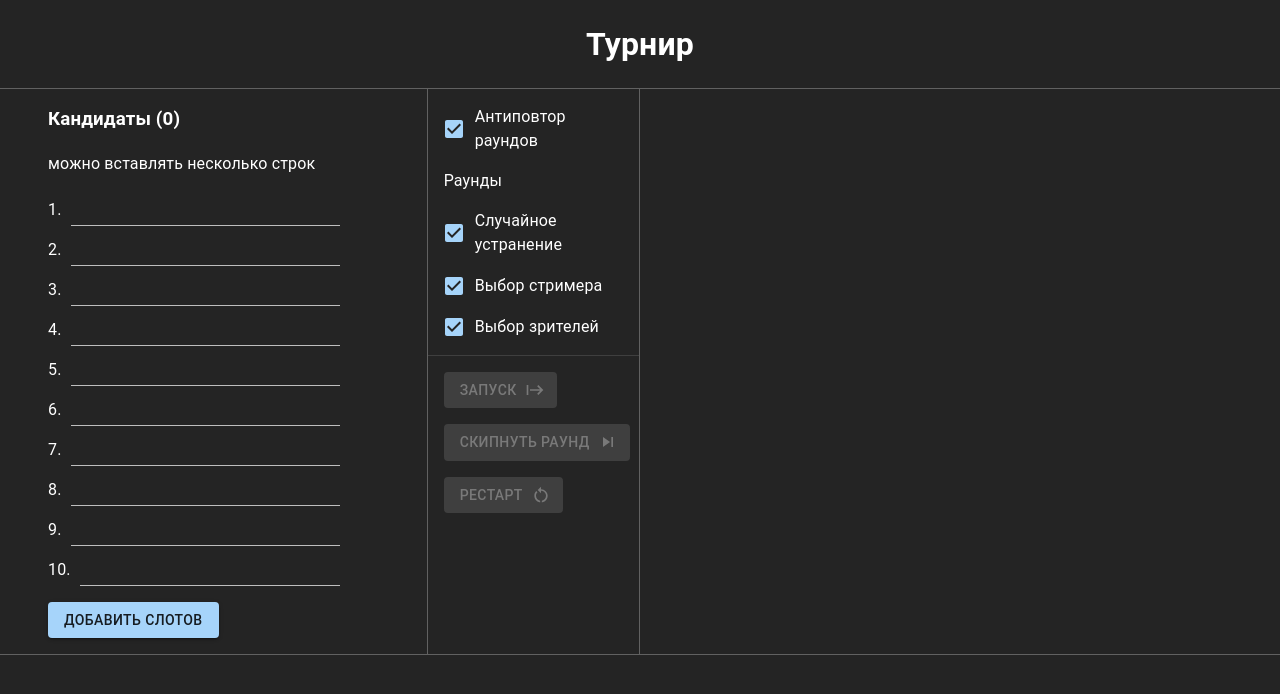
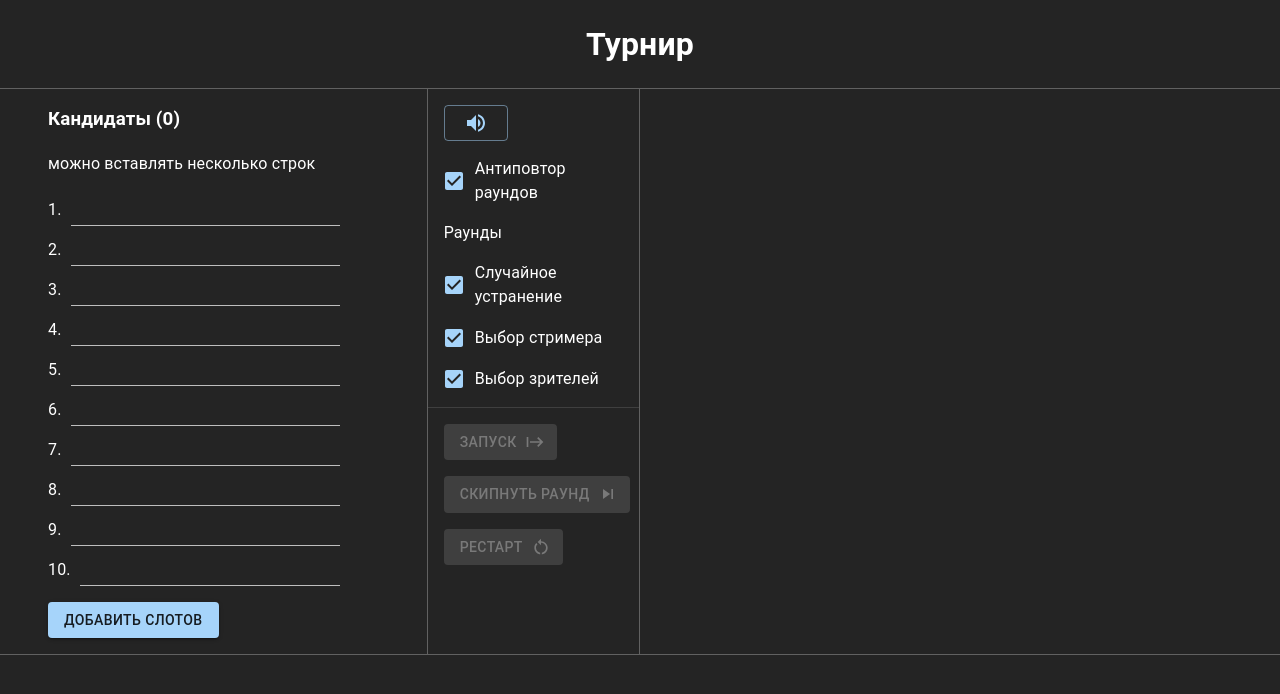
Before and after one commit to maximvl/turnir, a React (Create React App) app: page /#/ in a window 1280 px wide. Shown: the top 694 px of the page. Built offline with nearby package versions, Linux system fonts and the light colour scheme.

Commit message:
Add mute button

```diff
--- a/src/contexts/MusicContext.tsx
+++ b/src/contexts/MusicContext.tsx
@@ -4,11 +4,15 @@ import { MusicType, MusicTypeIds } from "../types";
 export type MusicContextType = {
   musicPlaying?: MusicType;
   setMusicPlaying: (music?: MusicType) => void;
+  isMuted: boolean;
+  setIsMuted: (isMuted: boolean) => void;
 };
 
 export const MusicContext = createContext<MusicContextType>({
   musicPlaying: undefined,
   setMusicPlaying: (_1?: MusicType) => {},
+  isMuted: false,
+  setIsMuted: (_1: boolean) => {},
 });
 
 export default function MusicContextProvider({
@@ -19,6 +23,8 @@ export default function MusicContextProvider({
   const [musicPlaying, setMusicPlaying] = useState<MusicType | undefined>(
     undefined,
   );
+
+  const [isMuted, setIsMuted] = useState(false);
 
   const wheelMusic = document.getElementById(
     MusicTypeIds[MusicType.Wheel],
@@ -60,9 +66,24 @@ export default function MusicContextProvider({
     }
   };
 
+  const setMuted = (muted: boolean) => {
+    setIsMuted(muted);
+    if (musicPlaying) {
+      const currentMusic = musicMap[musicPlaying];
+      if (currentMusic) {
+        currentMusic.muted = muted;
+      }
+    }
+  };
+
   return (
     <MusicContext.Provider
-      value={{ musicPlaying, setMusicPlaying: startMusic }}
+      value={{
+        musicPlaying,
+        setMusicPlaying: startMusic,
+        isMuted,
+        setIsMuted: setMuted,
+      }}
     >
       {children}
     </MusicContext.Provider>
--- a/src/router/TournirPage.tsx
+++ b/src/router/TournirPage.tsx
@@ -25,7 +25,7 @@ import RoundTitle from "../components/RoundTitle";
 import RoundContent from "../components/RoundContent";
 import { QueryClient, QueryClientProvider } from "react-query";
 import StartIcon from "@mui/icons-material/Start";
-import { RestartAlt, SkipNext } from "@mui/icons-material";
+import { RestartAlt, SkipNext, VolumeOff, VolumeUp } from "@mui/icons-material";
 import fireworks from "../images/fireworks.gif";
 import { MusicContext } from "../contexts/MusicContext";
 
@@ -63,7 +63,7 @@ function TournirApp() {
     );
   }, []);
 
-  const { setMusicPlaying } = useContext(MusicContext);
+  const { setMusicPlaying, isMuted, setIsMuted } = useContext(MusicContext);
 
   const nonEmptyItems = items.filter((item) => !isEmpty(item.title));
   const activeItems = nonEmptyItems.filter(
@@ -231,6 +231,11 @@ function TournirApp() {
         >
           <Grid container rowGap={2} alignItems="baseline" columns={1}>
             <Grid item xs={1} paddingLeft={2}>
+              <Button variant="outlined" onClick={() => setIsMuted(!isMuted)}>
+                {isMuted ? <VolumeOff /> : <VolumeUp />}
+              </Button>
+            </Grid>
+            <Grid item xs={1} paddingLeft={2}>
               <Tooltip title="Один и тот же раунд не будет повторяться подряд">
                 <FormControlLabel
                   control={
```
